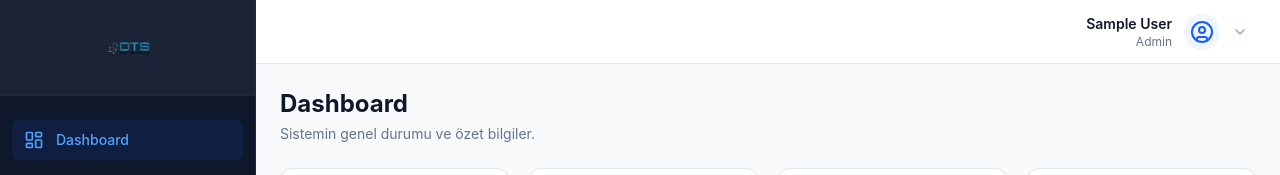
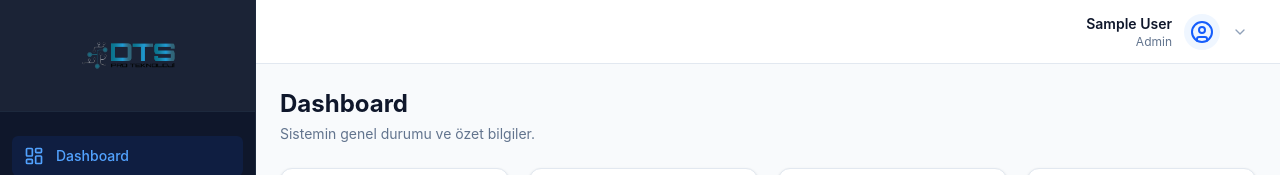
Before and after one commit to Umutodabass/DTSPROANKARADEPOO, a React (Vite) app: page / in a window 1280 px wide. Shown: the top 175 px of the page. Built offline with nearby package versions, Linux system fonts and the light colour scheme; no server answers; the database is empty; sample sign-in values are in the browser's storage.

Commit message:
style: increase sidebar logo size and add hover effect

```diff
--- a/src/components/layout/Sidebar.tsx
+++ b/src/components/layout/Sidebar.tsx
@@ -25,8 +25,8 @@ const navItems = [
 export const Sidebar: React.FC = () => {
   return (
     <aside className="w-64 bg-slate-900 text-slate-300 flex flex-col h-full border-r border-slate-800">
-      <div className="h-24 flex items-center px-6 border-b border-slate-800 bg-white/5 py-4">
-        <img src="/dtslogo.png" alt="DTS Teknoloji" className="h-16 w-auto object-contain mx-auto" />
+      <div className="h-28 flex items-center justify-center border-b border-slate-800 bg-white/5 overflow-hidden">
+        <img src="/dtslogo.png" alt="DTS Teknoloji" className="w-4/5 h-full object-contain scale-125 hover:scale-150 transition-transform duration-300" />
       </div>
 
       <nav className="flex-1 py-6 px-3 space-y-1">
```
